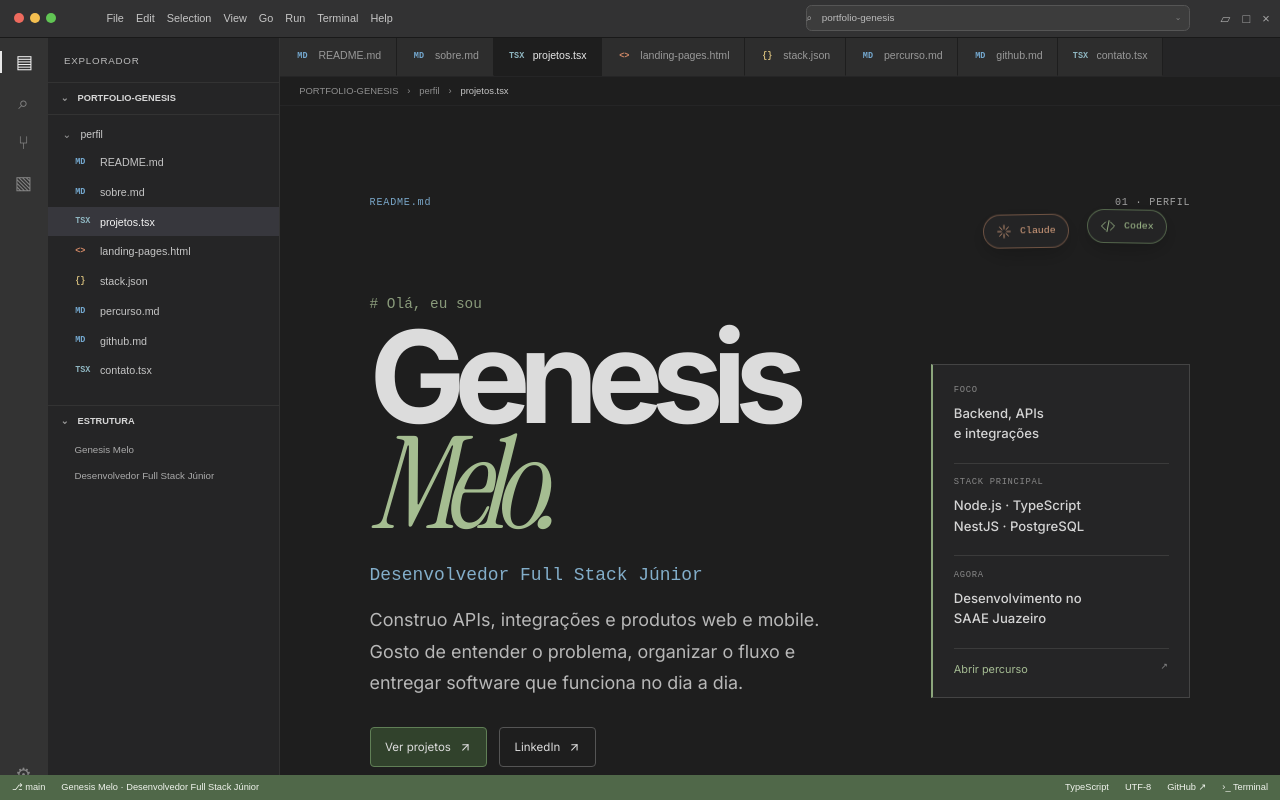
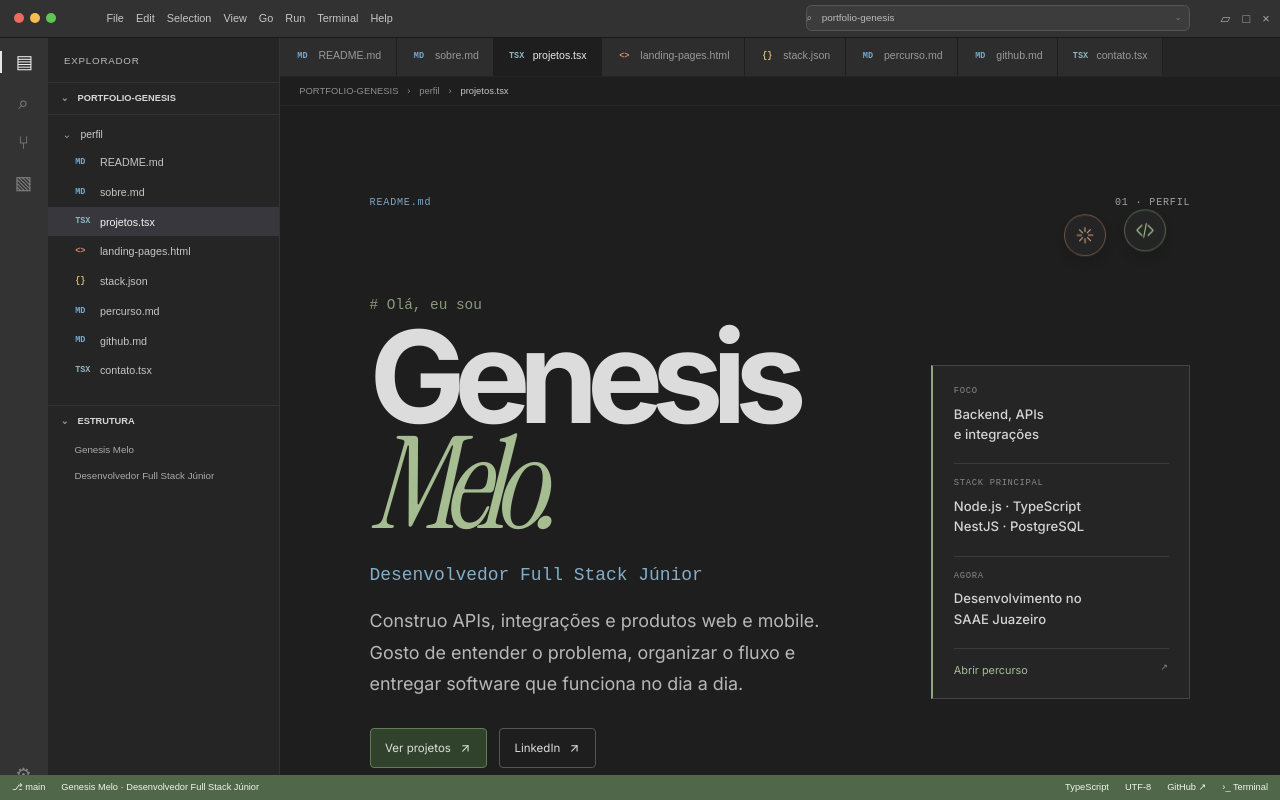
Before and after one commit to 7Genesis/portfolio-genesis, a Next.js app: page / in a window 1280 px wide. Shown: the top 800 px of the page. Built offline with nearby package versions, Linux system fonts and the light colour scheme.

Commit message:
Show assistant marks without labels

```diff
--- a/app/globals.css
+++ b/app/globals.css
@@ -98,8 +98,8 @@
 .folio-welcome__footer { padding-top: 0.9rem; border-top: 1px solid var(--rule); font-size: 0.56rem; letter-spacing: 0.02em; }
 .folio-welcome__footer a { color: #a6bd94; text-decoration: none; }
 .folio-welcome__companions { display: flex; justify-content: flex-end; gap: 1.1rem; min-height: 2.6rem; margin: 0.45rem 1.5rem -0.8rem 0; }
-.folio-welcome__companion { display: inline-flex; height: 2.15rem; align-items: center; gap: 0.5rem; padding: 0 0.75rem; border: 1px solid #454545; border-radius: 999px; background: rgb(37 37 38 / 90%); color: #c9c9c9; font-family: ui-monospace, monospace; font-size: 0.62rem; box-shadow: 0 0.4rem 1.4rem rgb(0 0 0 / 22%); animation: assistant-float 3.8s ease-in-out infinite; }
-.folio-welcome__companion svg { width: 1rem; height: 1rem; fill: none; stroke: currentColor; stroke-linecap: round; stroke-linejoin: round; stroke-width: 1.7; }
+.folio-welcome__companion { display: grid; width: 2.65rem; height: 2.65rem; place-items: center; border: 1px solid #454545; border-radius: 50%; background: rgb(37 37 38 / 90%); color: #c9c9c9; box-shadow: 0 0.4rem 1.4rem rgb(0 0 0 / 22%); animation: assistant-float 3.8s ease-in-out infinite; }
+.folio-welcome__companion svg { width: 1.25rem; height: 1.25rem; fill: none; stroke: currentColor; stroke-linecap: round; stroke-linejoin: round; stroke-width: 1.7; }
 .folio-welcome__companion--claude { border-color: rgb(204 142 105 / 44%); color: #d9a17f; }
 .folio-welcome__companion--codex { border-color: rgb(143 181 122 / 45%); color: #a6c390; animation-delay: -1.9s; }
 @keyframes assistant-float { 0%, 100% { transform: translateY(0) rotate(-2deg); } 50% { transform: translateY(-0.65rem) rotate(2deg); } }
@@ -171,6 +171,7 @@
   .folio-welcome__eyebrow, .folio-welcome__footer { font-size: 0.52rem; }
   .folio-welcome__body { grid-template-columns: 1fr; gap: 2rem; padding: 2.3rem 0; }
   .folio-welcome__companions { justify-content: center; gap: 0.8rem; margin: 1rem 0 -0.6rem; }
+  .folio-welcome__companion { width: 2.35rem; height: 2.35rem; }
   .folio-welcome h1 { font-size: clamp(4rem, 17vw, 6.8rem); }
   .folio-welcome__role { margin-top: 1.1rem; }
   .folio-welcome__intro { font-size: 0.95rem; }
--- a/app/page.tsx
+++ b/app/page.tsx
@@ -60,14 +60,12 @@ function FolioLabel({ n, children }: { n: string; children: React.ReactNode }) {
 
 function AssistantOrbits() {
   return (
-    <div className="folio-welcome__companions" role="img" aria-label="Claude e Codex flutuando como assistentes de programação">
-      <span className="folio-welcome__companion folio-welcome__companion--claude">
+    <div className="folio-welcome__companions" role="group" aria-label="Marcas de Claude e Codex">
+      <span className="folio-welcome__companion folio-welcome__companion--claude" role="img" aria-label="Claude">
         <svg viewBox="0 0 32 32" aria-hidden="true"><path d="M16 3.5v7M16 21.5v7M3.5 16h7M21.5 16h7M7.15 7.15l4.95 4.95m7.8 7.8 4.95 4.95m0-17.7-4.95 4.95m-7.8 7.8-4.95 4.95" /></svg>
-        <span>Claude</span>
       </span>
-      <span className="folio-welcome__companion folio-welcome__companion--codex">
+      <span className="folio-welcome__companion folio-welcome__companion--codex" role="img" aria-label="Codex">
         <svg viewBox="0 0 32 32" aria-hidden="true"><path d="m11 8-8 8 8 8M21 8l8 8-8 8M18 5l-4 22" /></svg>
-        <span>Codex</span>
       </span>
     </div>
   );
```
